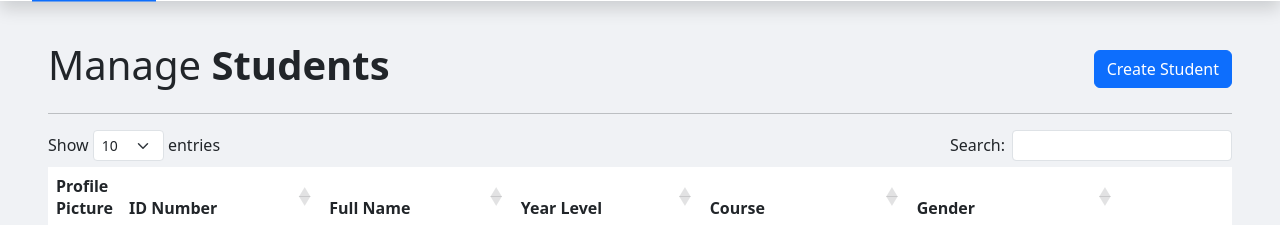
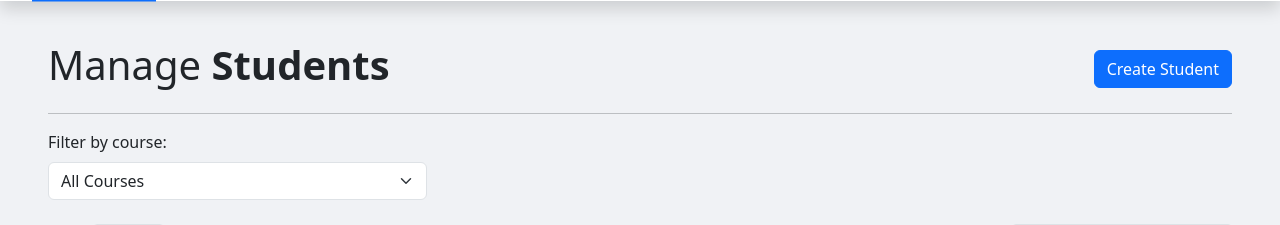
Before and after one commit to giosanchez0208/ssis, a Python web app: template app/templates/students.html in a window 1280 px wide. Shown: the part 55-280 px from the top of the page. Run offline with Jinja, Linux system fonts and the light colour scheme; the template is opened without the code that fills it: most values are stand-ins (such as "Sample title", 1, 10 or a date in 2020); some libraries are stand-ins or nearby versions.

Commit message:
Filter by Course

```diff
--- a/app/static/js/student.js
+++ b/app/static/js/student.js
@@ -1,10 +1,15 @@
 $(document).ready(function() {
-    $('#student_table').DataTable({
+    // Initialize the DataTable
+    var table = $('#student_table').DataTable({
         processing: true,
         serverSide: true,
         ajax: {
             url: '/students/data',
-            type: 'POST'
+            type: 'POST',
+            data: function(d) {
+                // Add the course filter value to the data sent to the server
+                d.courseFilter = $('#courseFilter').val();
+            }
         },
         columns: [
             {
@@ -72,6 +77,10 @@ $(document).ready(function() {
         ],
         pageLength: 10,
         lengthMenu: [10, 25, 50, 100]
+    });
+
+    $('#courseFilter').on('change', function() {
+        table.ajax.reload();
     });
 
 
--- a/app/templates/students.html
+++ b/app/templates/students.html
@@ -30,6 +30,17 @@
             </div>
         </div>
         <hr />
+        <div class="row mb-4">
+            <div class="col-md-4">
+                <label for="courseFilter" class="form-label">Filter by course:</label>
+                <select class="form-select" id="courseFilter">
+                    <option value="">All Courses</option>
+                    {% for program in programs %}
+                    <option value="{{ program.course_code }}">{{ program.course_code }} - {{ program.course_name }}</option>
+                    {% endfor %}
+                </select>
+            </div>
+        </div>
         <table id="student_table" class="table table-striped" style="width:100%">
             <thead>
                 <tr>
--- a/routes/student_routes.py
+++ b/routes/student_routes.py
@@ -124,9 +124,14 @@ def get_student_data():
     search_value = request.form.get('search[value]', '')
     order_column = int(request.form.get('order[0][column]', 0))
     order_dir = request.form.get('order[0][dir]', 'asc')
+    course_filter = request.form.get('courseFilter', '')
 
     # Base query
     query = StudentModel.query
+
+    # Apply course filter if selected
+    if course_filter:
+        query = query.filter(StudentModel.course == course_filter)
 
     # Apply search filter if search value exists
     if search_value:
```
